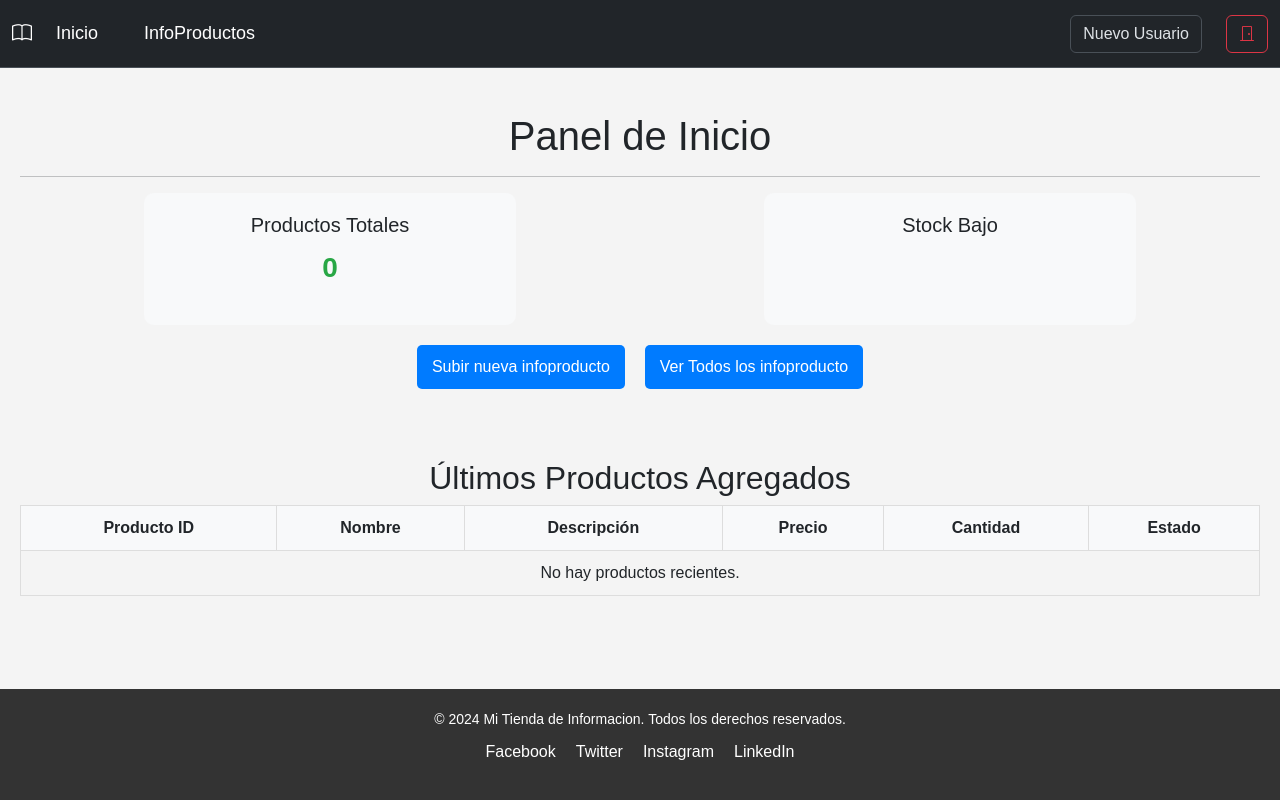
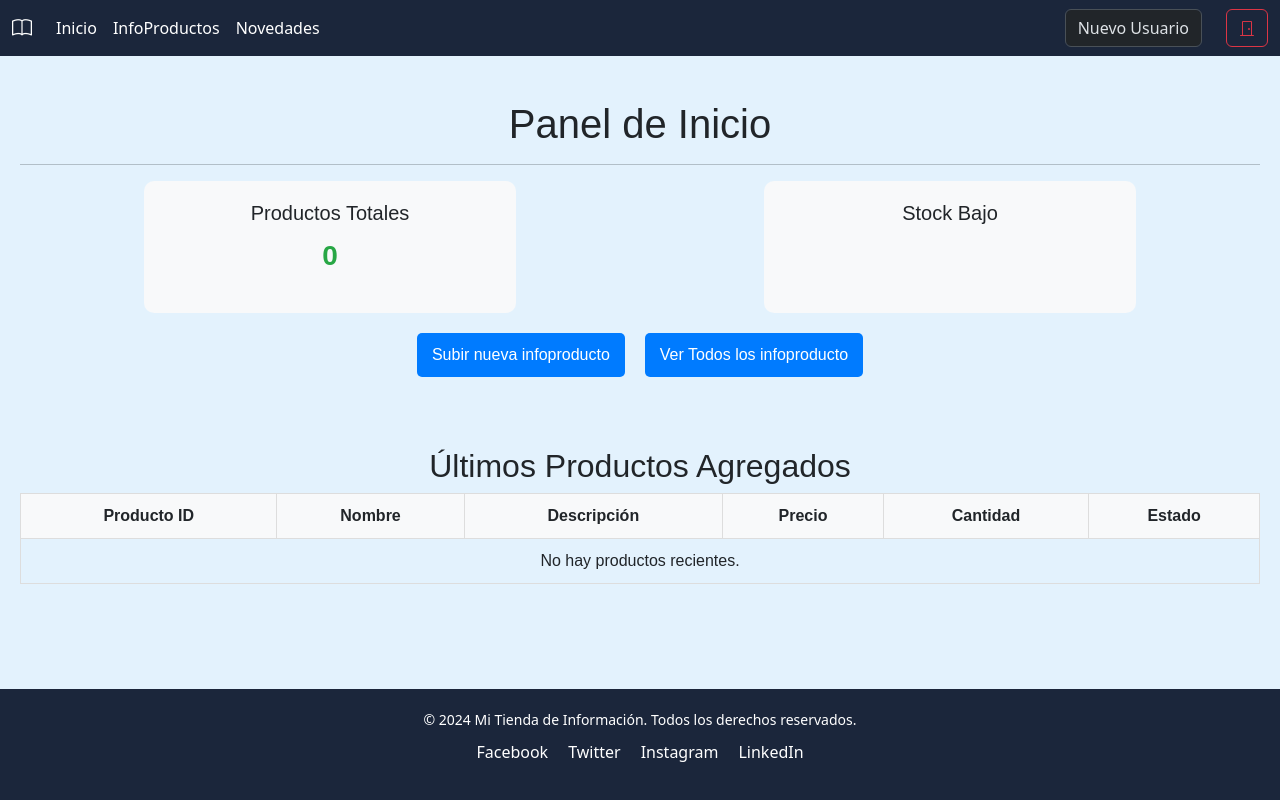
Before and after one commit to punpun81/InfoShare, a Django app: page / in a window 1280 px wide. Run offline with Django 5.2, Linux system fonts and the light colour scheme; data that the repository does not hold is empty.

Commit message:
actualizacion

```diff
--- a/producto/templates/base.html
+++ b/producto/templates/base.html
@@ -8,24 +8,56 @@
     <link rel="stylesheet" href="https://cdn.jsdelivr.net/npm/bootstrap-icons@1.11.3/font/bootstrap-icons.min.css">
     {% load static %}
     <link rel="stylesheet" href="{% static 'home/css/footer.css' %}">
-    <link rel="stylesheet" href="{% static 'home/css/styles.css' %}">
+
     {% block estilos %}{% endblock %}
+    <style>
+      /* Personalización del color del fondo del navbar */
+      .navbar {
+        background-color: #1b263b; /* Fondo navbar */
+      }
+      .navbar a {
+        color: white; /* Color de los enlaces del navbar */
+      }
+      .navbar a:hover {
+        color: #ffcc00; /* Color al pasar el ratón sobre los enlaces */
+      }
+
+      .footer {
+        background-color: #1b263b; /* Fondo del footer */
+        color: white;
+        padding: 20px 0;
+      }
+      .footer a {
+        color: #ffffff;
+        text-decoration: none;
+      }
+      .footer a:hover {
+        color: #ffcc00;
+      }
+
+      body {
+        background-color: #e3f2fd; /* Fondo general de la página */
+      }
+    </style>
   </head>
   <body>
     <header>
-      <nav class="navbar navbar-expand-lg bg-dark border-bottom border-body" data-bs-theme="dark">
+      <nav class="navbar navbar-expand-lg" data-bs-theme="dark">
         <div class="container-fluid">
           <a class="navbar-brand" href="#"><i class="bi bi-book"></i></a>
           <button class="navbar-toggler" type="button" data-bs-toggle="collapse" data-bs-target="#navbarSupportedContent" aria-controls="navbarSupportedContent" aria-expanded="false" aria-label="Toggle navigation">
             <span class="navbar-toggler-icon"></span>
           </button>
           <div class="collapse navbar-collapse" id="navbarSupportedContent">
-            <ul class="navbar-nav me-auto mb-2 mb-lg-0 menu"> <!-- Añadido 'menu' -->
+            <ul class="navbar-nav me-auto mb-2 mb-lg-0 menu">
               <li class="nav-item">
                 <a class="nav-link active" aria-current="page" href="{% url 'index' %}">Inicio</a>
               </li>
               <li class="nav-item">
                 <a class="nav-link" href="{% url 'productos' %}">InfoProductos</a>
+              </li>
+              <li class="nav-item">
+                <a class="nav-link active" aria-current="page" href="#">Novedades</a>
               </li>
             </ul>
             <form class="d-flex">
@@ -41,25 +73,16 @@
     </main>
     <footer class="footer">
       <div class="container">
-        <p>
-          &copy; 2024 Mi Tienda de Informacion. Todos los derechos reservados.
-        </p>
+        <p>&copy; 2024 Mi Tienda de Información. Todos los derechos reservados.</p>
         <ul class="social-links">
-          <li>
-            <a href="https://www.facebook.com" target="_blank">Facebook</a>
-          </li>
+          <li><a href="https://www.facebook.com" target="_blank">Facebook</a></li>
           <li><a href="https://www.twitter.com" target="_blank">Twitter</a></li>
-          <li>
-            <a href="https://www.instagram.com" target="_blank">Instagram</a>
-          </li>
-          <li>
-            <a href="https://www.linkedin.com" target="_blank">LinkedIn</a>
-          </li>
+          <li><a href="https://www.instagram.com" target="_blank">Instagram</a></li>
+          <li><a href="https://www.linkedin.com" target="_blank">LinkedIn</a></li>
         </ul>
       </div>
     </footer>
 
-
     <script src="https://cdn.jsdelivr.net/npm/bootstrap@5.3.3/dist/js/bootstrap.bundle.min.js" integrity="sha384-YvpcrYf0tY3lHB60NNkmXc5s9fDVZLESaAA55NDzOxhy9GkcIdslK1eN7N6jIeHz" crossorigin="anonymous"></script>
   </body>
 </html>
--- a/producto/templates/pages/index.html
+++ b/producto/templates/pages/index.html
@@ -2,7 +2,7 @@
 
 {% load static %}
 {% block estilos %}
-<link rel="stylesheet" href="{% static 'home/css/index.css' %}">
+<link rel="stylesheet" href="{% static 'css/index.css' %}">
 {% endblock %}
 
 {% block username %} {{ user }} {% endblock %}
--- a/static/css/footer.css
+++ b/static/css/footer.css
@@ -8,7 +8,7 @@ body {
 
 /* Footer always at the bottom */
 .footer {
-    background-color: #333;
+    background-color: #1b263b;
     color: #fff;
     text-align: center;
     padding: 20px 0;
@@ -40,11 +40,12 @@ body {
 }
 
 .social-links a {
-    color: #fff;
+    color: #ff9900;
     text-decoration: none;
     font-size: 16px;
 }
 
 .social-links a:hover {
+    color: #ff9900;
     text-decoration: underline;
 }
```
